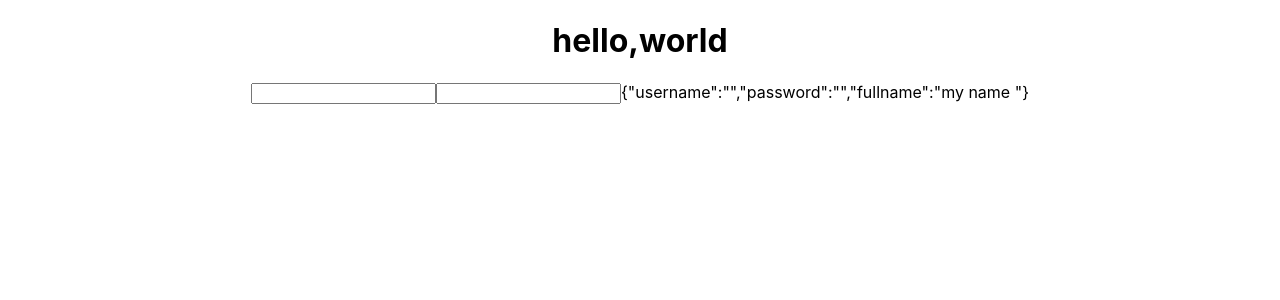
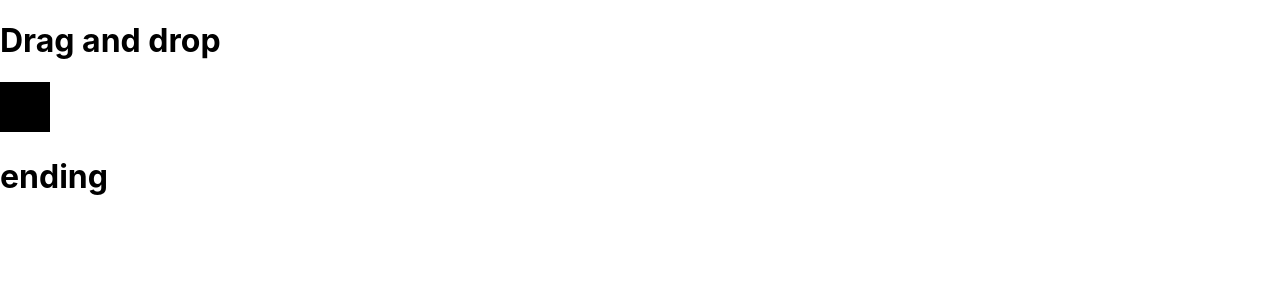
Before and after one commit to scorpionfeng/lowcodereact, a React (Create React App) app: page / in a window 1280 px wide. Shown: the top 300 px of the page. Built offline with nearby package versions, Linux system fonts and the light colour scheme.

Commit message:
拖动示例,但是输出值为旧值

```diff
--- a/src/App.tsx
+++ b/src/App.tsx
@@ -1,23 +1,13 @@
 import React, { useMemo } from 'react';
 import { useState } from "react";
-import logo from './logo.svg';
 import './App.css';
 
 function App() {
 
-  const [username, setUsername] = useState('');
-  const [password, setPassword] = useState('');
-
-  const fullname=useMemo(()=>{
-    return  `my name ${username} ${password}`
-  },[username])
 
   return (
     <div className="App">
       <h1>hello,world</h1>
-      <input type='text' value={username} onChange={e=>setUsername(e.target.value)} />
-      <input type='text' value={password} onChange={e=>setPassword(e.target.value)}/>
-      {JSON.stringify({username,password,fullname})}
     </div>
   );
 }
--- a/src/index.tsx
+++ b/src/index.tsx
@@ -1,11 +1,11 @@
 import React from 'react';
 import ReactDOM from 'react-dom';
 import './index.css';
-import App from './App';
 import reportWebVitals from './reportWebVitals';
+import Main from "./main";
 
 ReactDOM.render(
-    <App />,
+    <Main />,
   document.getElementById('root')
 );
 
--- /dev/null
+++ b/src/main.tsx
@@ -0,0 +1,74 @@
+import React, {useRef, useState} from 'react';
+
+// eslint-disable-next-line import/no-anonymous-default-export
+export default() => {
+
+  const [pos,
+    setPos] = useState({left: 0, top: 0});
+
+    //立即 执行函数
+
+  const moveDraggier = (() => {
+
+    //拖拽开始时的数据
+   const dragData= useRef({
+      startTop:0,
+      startLeft:0,
+      startX:0,
+      startY:0,
+    })
+
+    const mousedown = (e:React.MouseEvent<HTMLDivElement>) => {
+      console.log('mousedown execute');
+
+      document.addEventListener('mousemove',mousemove)
+      document.addEventListener('mouseup',mouseup)
+      dragData.current={
+        startTop:pos.top,
+        startLeft:pos.left,
+        startX:e.clientX,
+        startY:e.clientY,
+      }
+    }
+
+    const mousemove = (e:MouseEvent) => {
+
+      const {startX,startY,startLeft,startTop} = dragData.current
+      const durX=e.clientX-startX;
+      const durY=e.clientY-startY;
+      console.log(JSON.stringify(pos));
+
+      setPos({
+        top:startTop+durY,
+        left:startLeft+durX
+      })
+    }
+
+    const mouseup = (e:MouseEvent) => {
+      document.removeEventListener('mousemove',mousemove);
+      document.removeEventListener('mouseup',mouseup);
+    }
+    return {mousedown}
+
+  })();
+
+  return (
+    <div>
+      <h1>Drag and drop</h1>
+      <div
+        style={{
+        height: '50px',
+        width: '50px',
+        background: 'black',
+        position: 'relative',
+        top: `${pos.top}px`,
+        left: `${pos.left}px`,
+        display: 'inline-block'
+      }}
+      onMouseDown={moveDraggier.mousedown}
+
+      />
+      <h1>ending</h1>
+    </div>
+  );
+}
```
